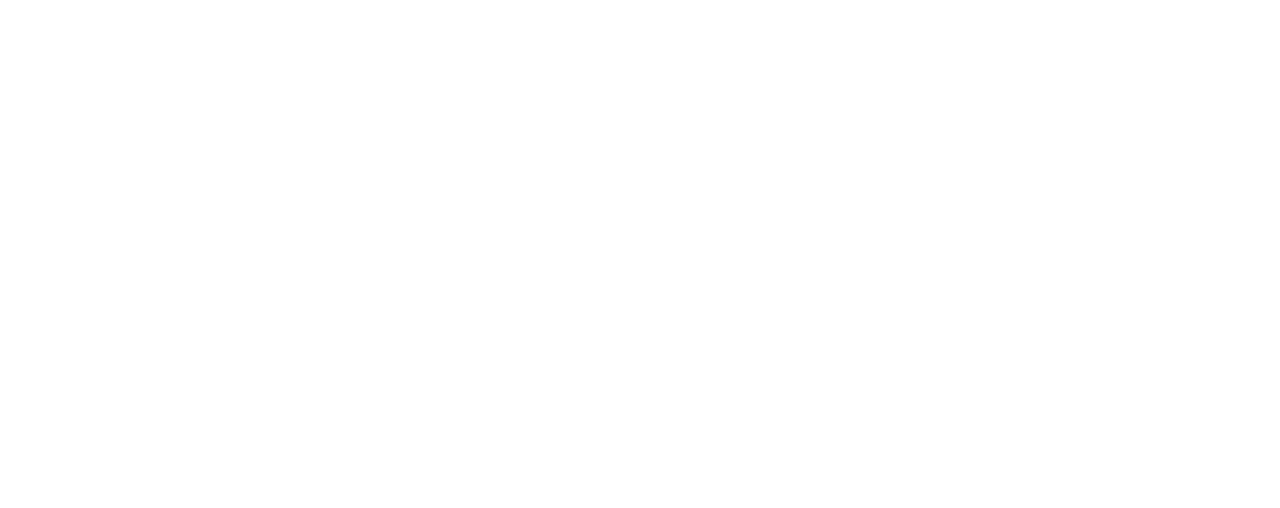
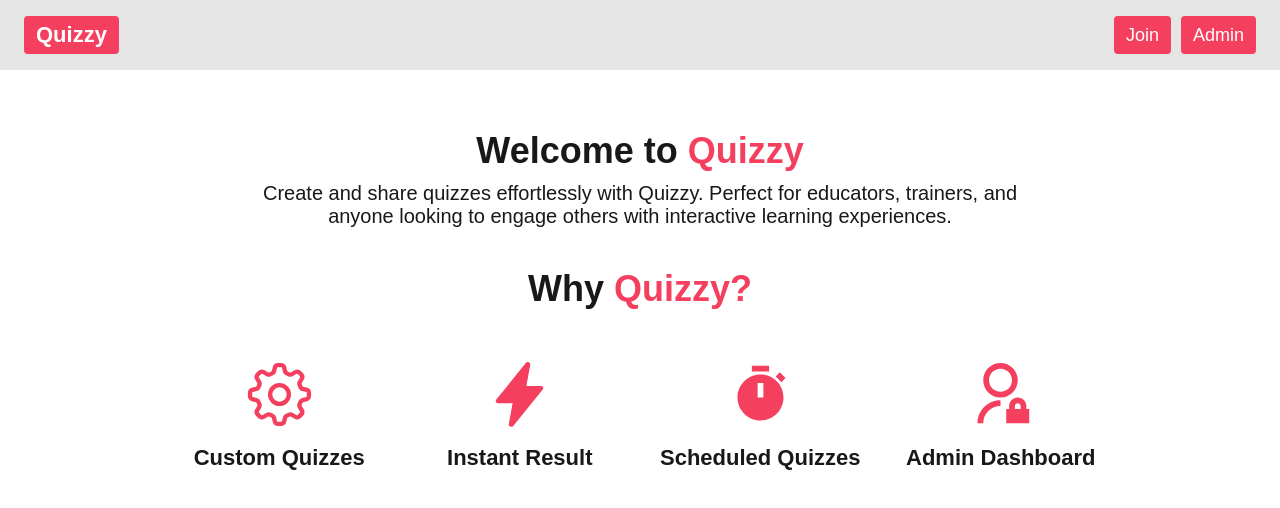
Before and after one commit to ayus-10/quizzy-frontend, a React (Vite) app: page / in a window 1280 px wide. Shown: the top 508 px of the page. Built offline with nearby package versions, Linux system fonts and the light colour scheme.

Commit message:
Created homepage

```diff
--- /dev/null
+++ b/src/components/button.tsx
@@ -0,0 +1,23 @@
+import styles from "../styles/button.module.css";
+
+type ButtonProps = {
+  action: () => void;
+  title: string;
+  largeFont?: boolean;
+};
+
+export default function Button(props: ButtonProps) {
+  const { action, title, largeFont } = props;
+
+  return (
+    <button
+      onClick={action}
+      className={styles.button}
+      style={
+        largeFont ? { fontSize: "22px", fontWeight: 600 } : { fontSize: "18px" }
+      }
+    >
+      {title}
+    </button>
+  );
+}
--- /dev/null
+++ b/src/components/nav.tsx
@@ -0,0 +1,19 @@
+import styles from "../styles/nav.module.css";
+import Button from "./button";
+import { useNavigate } from "react-router-dom";
+
+export default function Nav() {
+  const navigate = useNavigate();
+
+  return (
+    <nav className={styles.nav}>
+      <div className={styles.logo}>
+        <Button action={() => navigate("/")} title="Quizzy" largeFont />
+      </div>
+      <div className={styles.buttons}>
+        <Button action={() => navigate("/join")} title="Join" />
+        <Button action={() => navigate("/admin")} title="Admin" />
+      </div>
+    </nav>
+  );
+}
--- a/src/index.css
+++ b/src/index.css
@@ -20,10 +20,10 @@
   -webkit-appearance: none;
   appearance: none;
   background-color: transparent;
-  border: 0.125rem solid var(--red-1);
-  height: 1rem;
-  width: 1rem;
-  padding: 0.1rem;
+  border: 2px solid var(--red-1);
+  height: 16px;
+  width: 16px;
+  padding: 0.16px;
   outline: none;
   border-radius: 9999px;
   display: flex;
--- a/src/routes/home.tsx
+++ b/src/routes/home.tsx
@@ -1,3 +1,58 @@
+import { GoGear } from "react-icons/go";
+import Nav from "../components/nav";
+import styles from "../styles/home.module.css";
+import { IoFlash } from "react-icons/io5";
+import { BiSolidStopwatch } from "react-icons/bi";
+import { RiAdminLine } from "react-icons/ri";
+
 export default function Home() {
-  return <main></main>;
+  const features = [
+    {
+      text: "Custom Quizzes",
+      icon: <GoGear />,
+    },
+    {
+      text: "Instant Result",
+      icon: <IoFlash />,
+    },
+    {
+      text: "Scheduled Quizzes",
+      icon: <BiSolidStopwatch />,
+    },
+    {
+      text: "Admin Dashboard",
+      icon: <RiAdminLine />,
+    },
+  ];
+
+  return (
+    <>
+      <Nav />
+      <main className={styles.container}>
+        <div className={styles.box}>
+          <h1 className={styles.title}>
+            Welcome to <span>Quizzy</span>
+          </h1>
+          <p className={styles.description}>
+            Create and share quizzes effortlessly with Quizzy. Perfect for
+            educators, trainers, and anyone looking to engage others with
+            interactive learning experiences.
+          </p>
+        </div>
+        <div className={styles.box}>
+          <h1 className={styles.title}>
+            Why <span>Quizzy?</span>
+          </h1>
+          <div className={styles.grid}>
+            {features.map((feature) => (
+              <div className={styles.feature} key={feature.text}>
+                <div className={styles.icon}>{feature.icon}</div>
+                <span className={styles.text}>{feature.text}</span>
+              </div>
+            ))}
+          </div>
+        </div>
+      </main>
+    </>
+  );
 }
--- /dev/null
+++ b/src/styles/button.module.css
@@ -0,0 +1,18 @@
+.button {
+  color: white;
+  border: 0;
+  background-color: var(--red-2);
+  padding: 6px 12px;
+  cursor: pointer;
+  border-radius: 4px;
+  transition: var(--default-transition);
+}
+
+.button:hover {
+  color: white;
+  background-color: var(--red-3);
+}
+
+.button:active {
+  transform: scale(95%);
+}
--- /dev/null
+++ b/src/styles/home.module.css
@@ -0,0 +1,87 @@
+.container {
+  width: 100%;
+  height: calc(100vh - 70px);
+  padding: 40px 20px;
+}
+
+.box {
+  display: flex;
+  flex-direction: column;
+  gap: 10px;
+  margin: 20px 0 40px 0;
+}
+
+.title {
+  color: var(--black);
+  font-size: 36px;
+  text-align: center;
+}
+
+.title > span {
+  color: var(--red-2);
+}
+
+.description {
+  text-align: center;
+  font-size: 20px;
+  margin: auto;
+  max-width: 800px;
+  color: var(--black);
+}
+
+.grid {
+  display: grid;
+  grid-template-columns: repeat(4, 1fr);
+  height: 100%;
+  place-content: center;
+  place-self: center;
+  gap: 40px;
+  padding: 40px 0;
+}
+
+.feature {
+  display: flex;
+  flex-direction: column;
+  align-items: center;
+}
+
+.icon {
+  font-size: 69px;
+  color: var(--red-2);
+}
+
+.text {
+  font-size: 22px;
+  font-weight: 600;
+  text-align: center;
+  color: var(--black);
+}
+
+@media screen and (max-width: 480px) {
+  .title {
+    font-size: 30px;
+  }
+
+  .grid {
+    grid-template-columns: repeat(2, 1fr);
+    grid-template-rows: repeat(2, 1fr);
+  }
+
+  .icon {
+    font-size: 50px;
+  }
+
+  .text {
+    font-size: 18px;
+  }
+}
+
+@media screen and (max-width: 768px) {
+  .container {
+    padding: 20px;
+  }
+
+  .grid {
+    gap: 10px;
+  }
+}
--- /dev/null
+++ b/src/styles/nav.module.css
@@ -0,0 +1,23 @@
+.nav {
+  display: flex;
+  justify-content: space-between;
+  padding: 16px 24px;
+  background-color: var(--gray);
+  height: 70px;
+}
+
+.buttons {
+  display: flex;
+  gap: 10px;
+}
+
+@media screen and (max-width: 480px) {
+  .logo {
+    display: none;
+  }
+
+  .buttons {
+    flex-grow: 1;
+    justify-content: space-between;
+  }
+}
```
